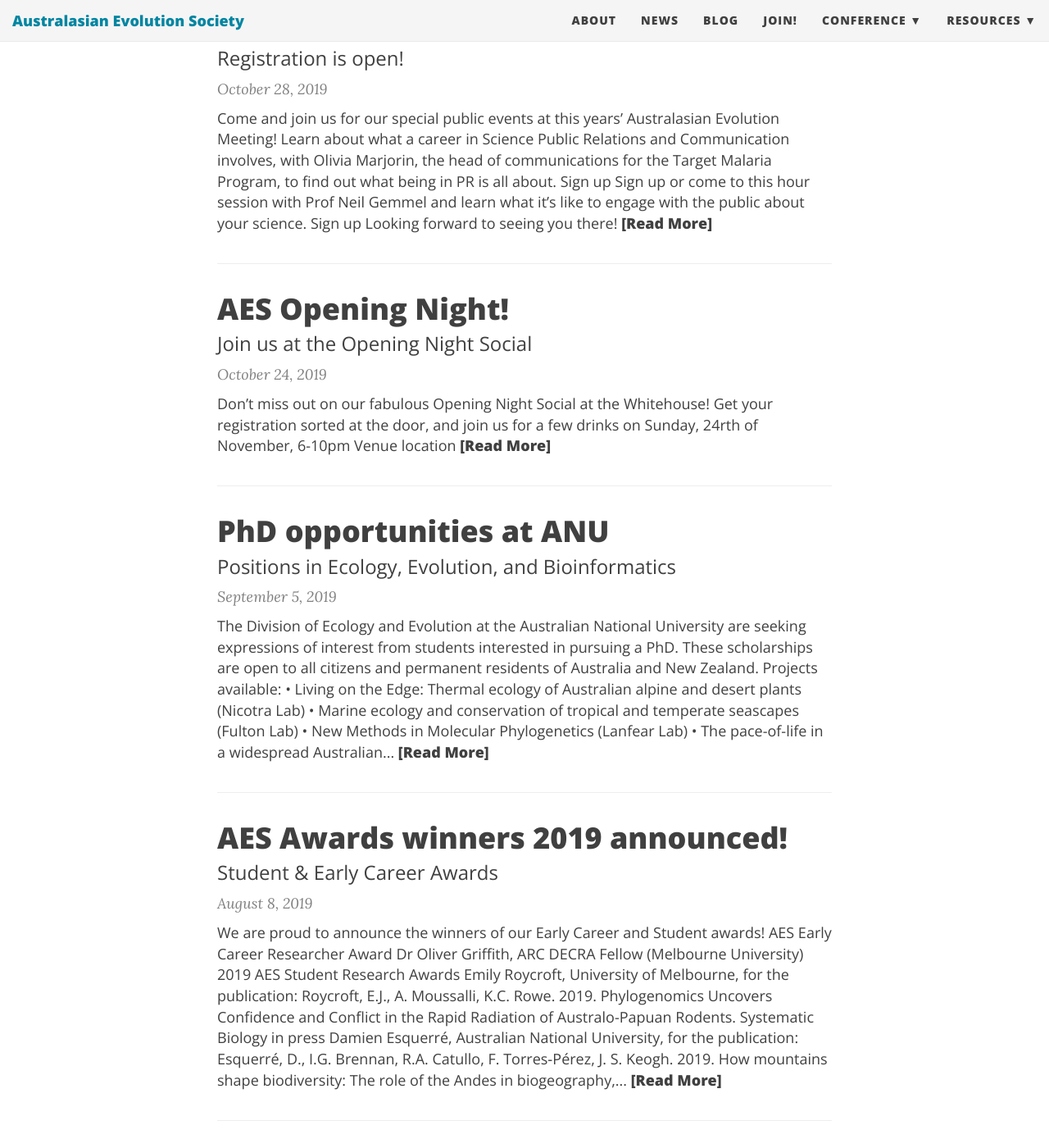
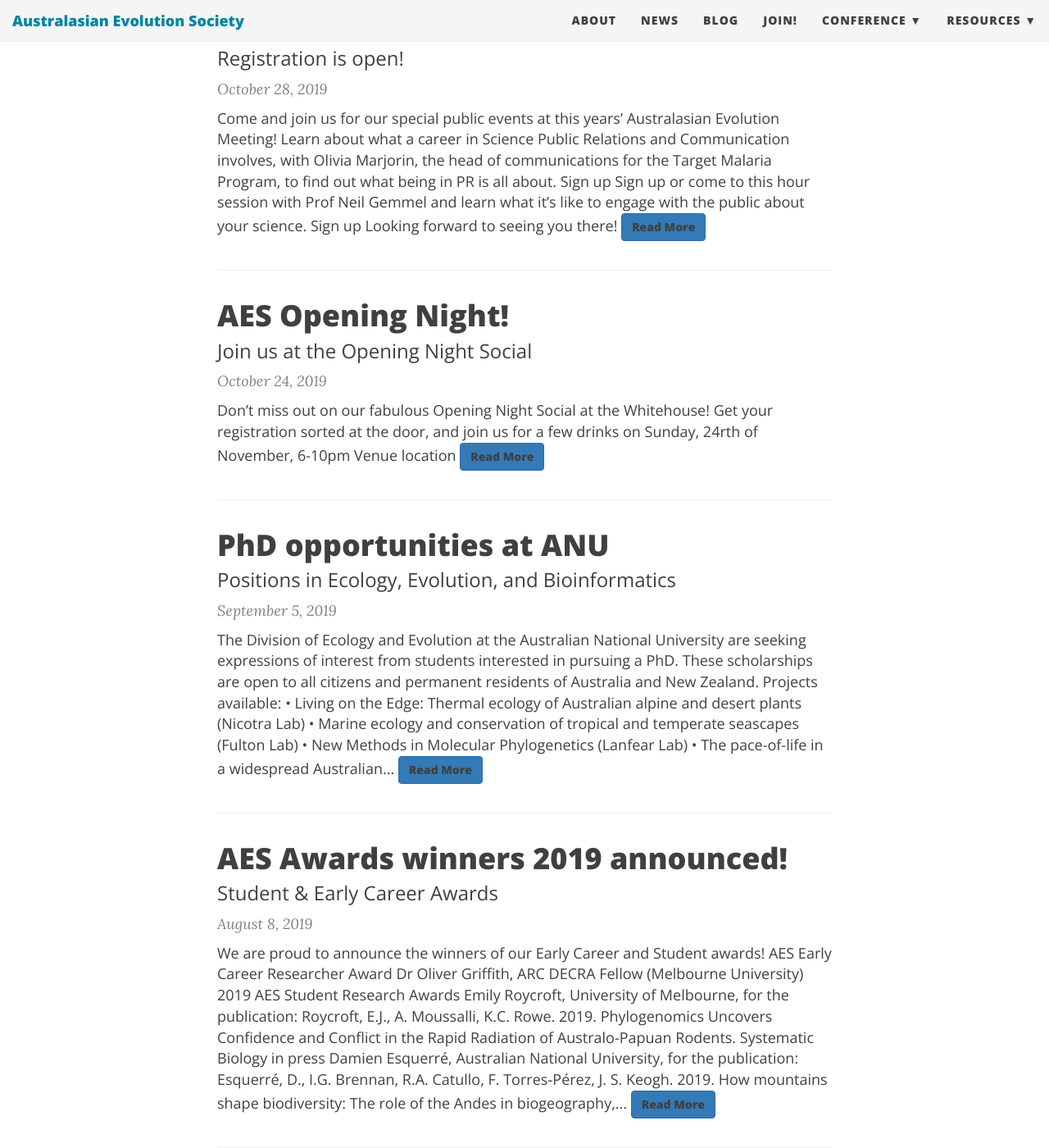
Before and after one commit to ausevo/ausevo.github.io, a Jekyll site: the page built from news.html, in a window 1280 px wide and 1400 px high, scrolled down 328 px. Shown: the whole window at 82% size. Built offline with Jekyll 4.4.1, drawn with Linux system fonts in a browser that asks for light colours; nearby versions of some CDN libraries; library files that are not in the unit come from our copies; some of the changed text lies outside the part shown.

Commit message:
Update news.html

```diff
--- a/news.html
+++ b/news.html
@@ -44,3 +44,7 @@ subtitle: News
   {% endif %}
 </ul>
 {% endif %}
+<script src="/js/jquery.min.js"></script>
+{% include buttons.html %}
+</body>
+</html>
```
